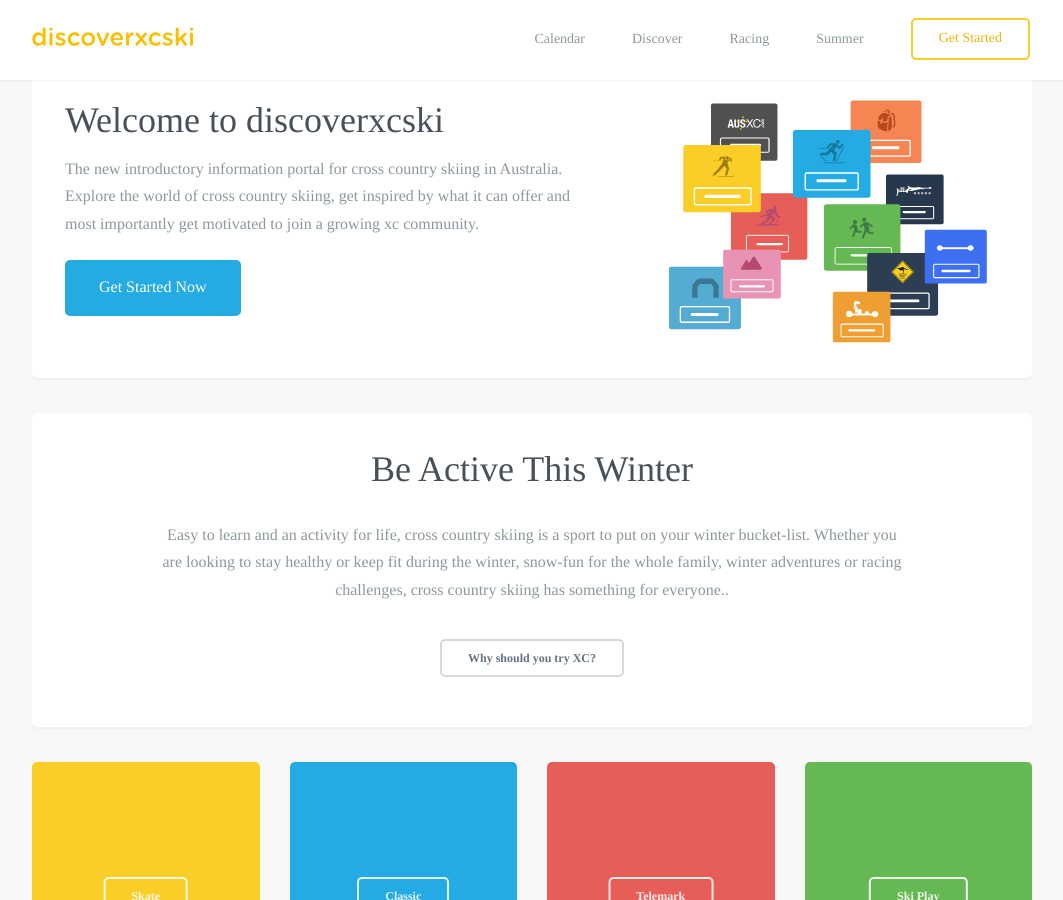
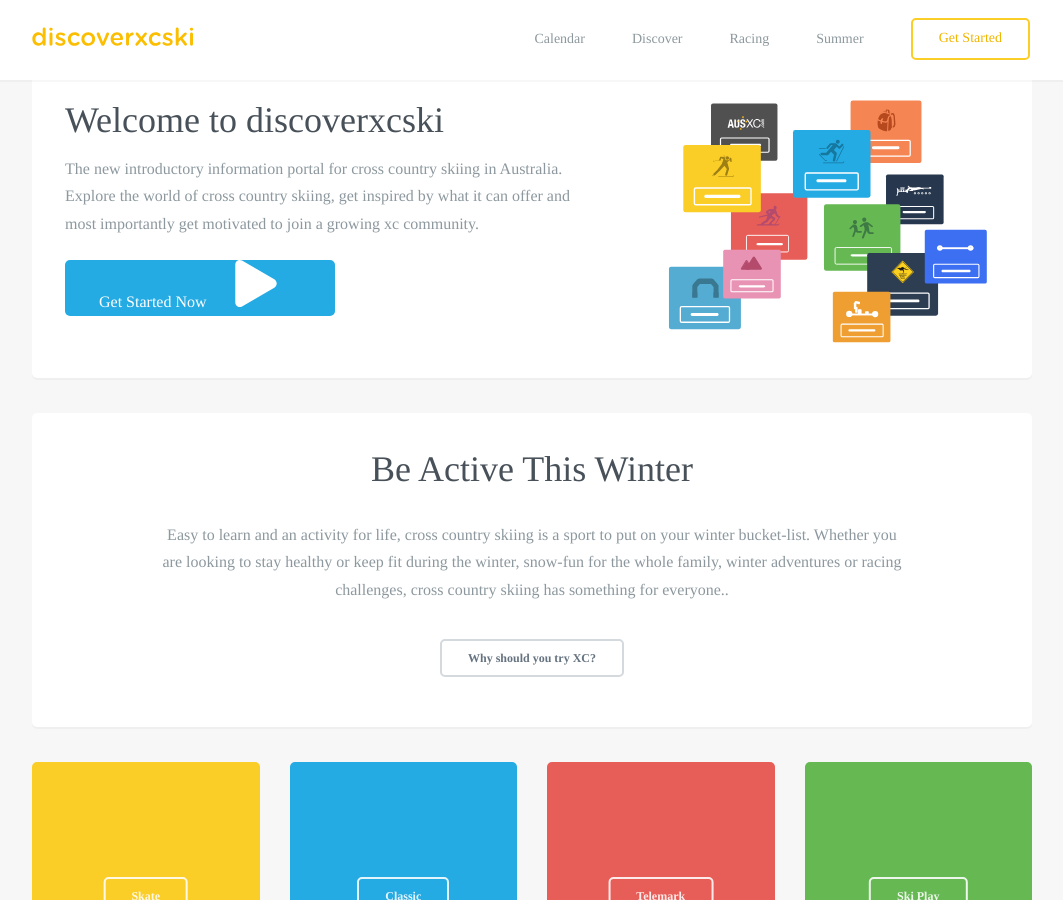
Before and after one commit to robcatto/robcatto.github.io, a Jekyll site: the page index.html, which Jekyll copies as it is, in a window 1280 px wide and 900 px high, scrolled down 552 px. Shown: the whole window, without its empty margins (108-1171 px from the left). Built offline with Jekyll 4.4.1, drawn with Linux system fonts in a browser that asks for light colours; some web fonts are replaced; Markdown is read by kramdown in place of the engine named in the settings.

Commit message:
Update index.html

```diff
--- a/index.html
+++ b/index.html
@@ -183,7 +183,17 @@
   height: 56px;
   line-height: 56px;
   padding: 0 34px;
-  margin-top: 8px;" class="button small" href="http://discoverxcski.com/discoverxc/" data-featurette="analytics-click-event" data-event-category="button" data-event-action="M: Clicked Design an iOS Game" data-event-label="Source: Homepage Alt" id="featurette-35">Get Started Now</a>
+  margin-top: 8px;" class="button small" href="http://discoverxcski.com/discoverxc/" data-featurette="analytics-click-event" data-event-category="button" data-event-action="M: Clicked Design an iOS Game" data-event-label="Source: Homepage Alt" id="featurette-35">Get Started Now <svg width="90px" height="47px" viewBox="0 0 90 100" version="1.1" xmlns="http://www.w3.org/2000/svg" xmlns:xlink="http://www.w3.org/1999/xlink" xmlns:sketch="http://www.bohemiancoding.com/sketch/ns">
+    <!-- Generator: Sketch 3.3.2 (12043) - http://www.bohemiancoding.com/sketch -->
+    <title>Play Button</title>
+    <desc>Created with Sketch.</desc>
+    <defs></defs>
+    <g id="Page-1" stroke="none" stroke-width="1" fill="none" fill-rule="evenodd" sketch:type="MSPage">
+        <g id="noun_6506_cc" sketch:type="MSLayerGroup" fill="#FFFFFF">
+            <path d="M0.9,9.777 C0.9,4.377 5.276,0 10.676,0 C12.353,0 13.416,0.438 15.286,1.182 L83.863,41.082 C87.052,42.972 88.529,46.009 89.099,49.51 L89.099,50.492 C88.529,53.991 87.052,57.029 83.863,58.92 L15.287,98.819 C13.416,99.564 12.353,100 10.677,100 C5.277,100 0.901,95.623 0.901,90.223 L0.901,9.777 L0.9,9.777 Z" id="Shape" sketch:type="MSShapeGroup"></path>
+        </g>
+    </g>
+</svg></a>
 
                                                 </div>
                         </div>
```
